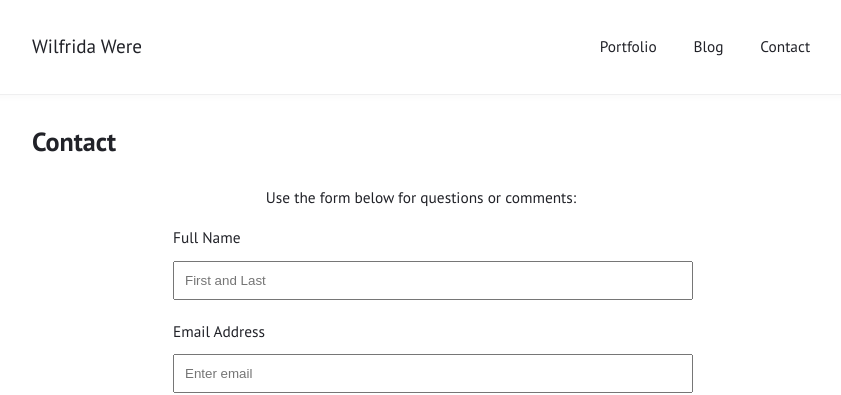
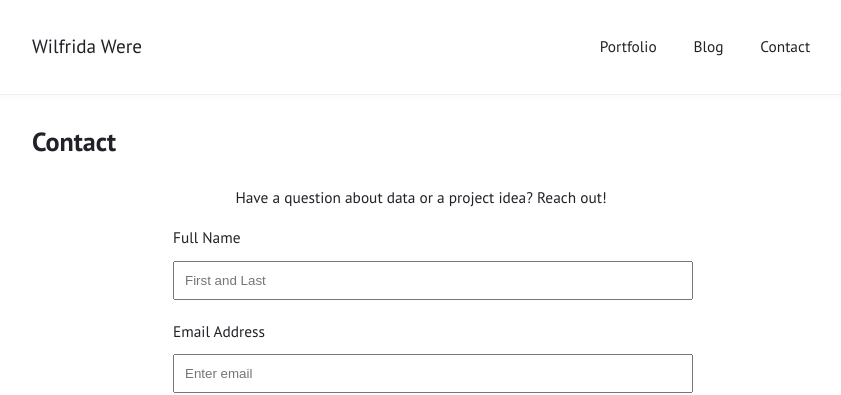
Before and after one commit to Wilfrida-Were/website, a Jekyll site: the page built from contact.html, in a window 1280 px wide. Shown: the top 395 px of the page, without its empty margins (219-1060 px from the left). Built offline with Jekyll 4.4.1, drawn with Linux system fonts in a browser that asks for light colours.

Commit message:
Update contact.html

```diff
--- a/contact.html
+++ b/contact.html
@@ -3,7 +3,7 @@ layout: page
 title: "Contact"
 ---
 
-<p style="text-align: center;">Use the form below for questions or comments:</p>
+<p style="text-align: center;">Have a question about data or a project idea? Reach out!</p>
 
 <form id="fs-frm" name="simple-contact-form" accept-charset="utf-8" action="https://formspree.io/f/xyzgkqlk" method="post" style="max-width: 500px; margin: 0 auto;">
   <fieldset id="fs-frm-inputs" style="border: none; padding: 0;">
```
